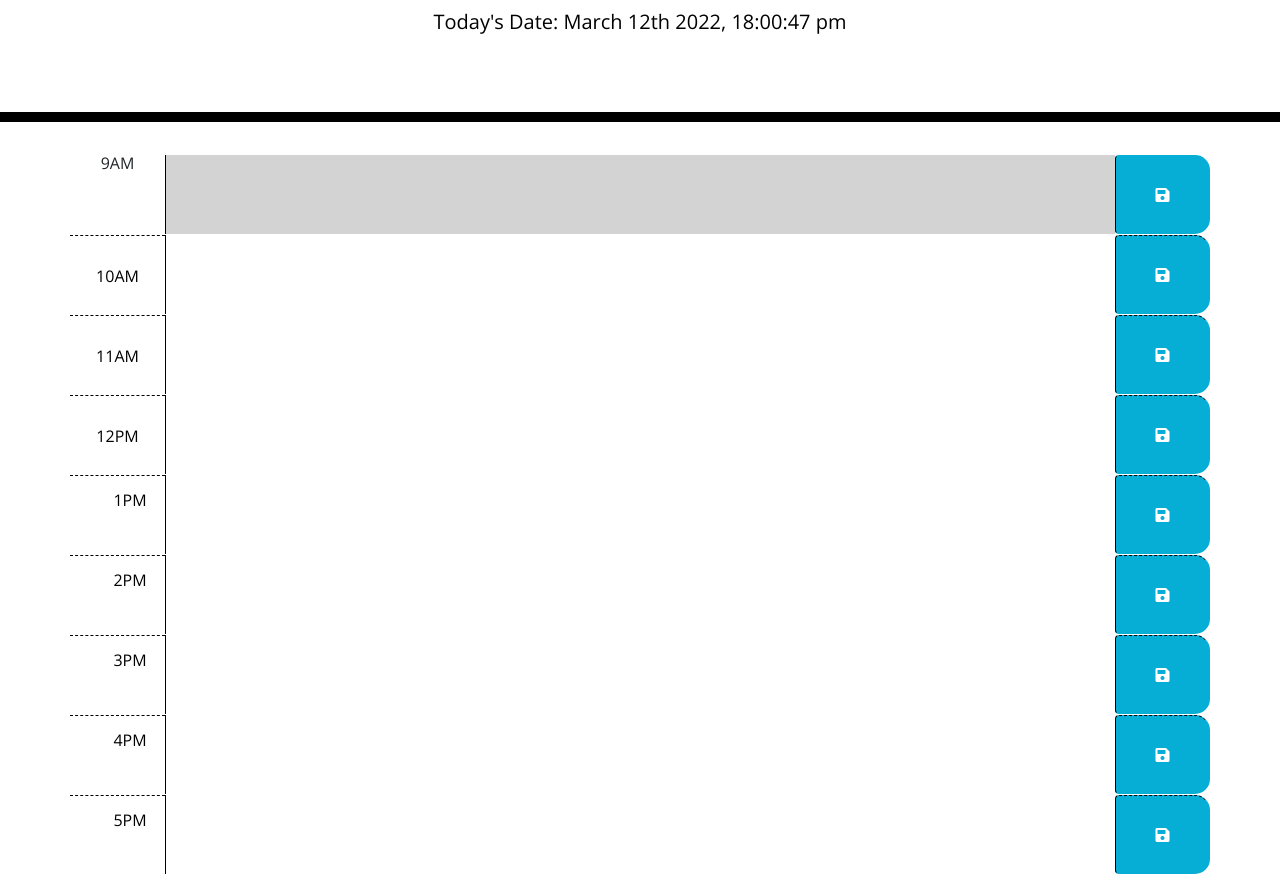
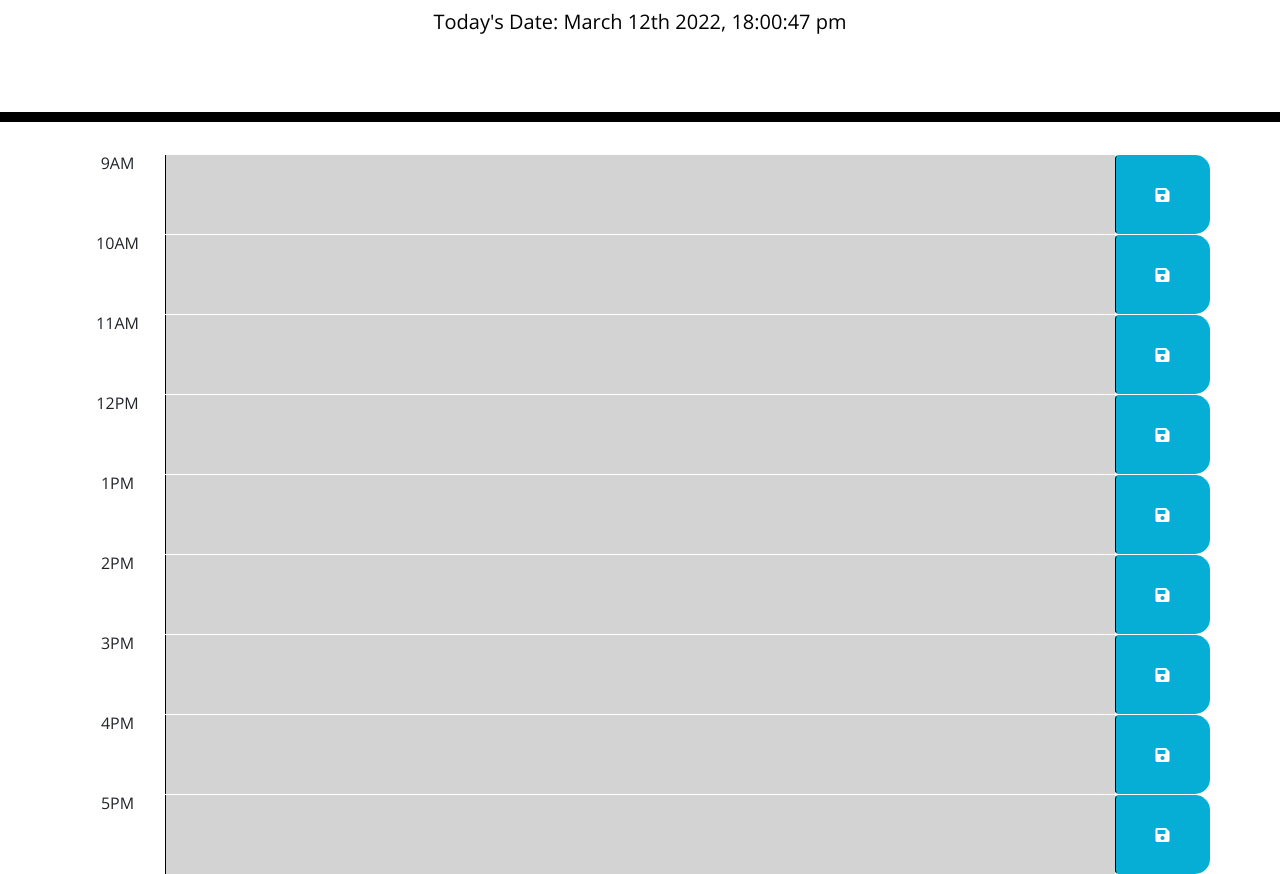
Before and after one commit to natalietriffo/WorkDay_Scheduler_HW, a plain HTML site: page index.html in a window 1280 px wide. Shown: the part 182-1056 px from the top of the page. Drawn offline with nearby package versions, Linux system fonts and the light colour scheme.

Commit message:
final changes 3/12

```diff
--- a/index.html
+++ b/index.html
@@ -30,92 +30,60 @@
     </header>
     <div class="container">
       <!-- Timeblocks go here -->
-    <!-- <div id= ="hour-9" class="row time-block">
-      <div class="col-md-1 hour"">
-      9AM -->
-      <!-- </div>
-      <textarea class="col-md-10 description">
-      </textarea>
-      <button class="btn saveBtn col-md-1 hour"><i class="fas fa-save"></i></button>
-    </div> -->
+
       <div class="row time-block">
         <div class="col-md-1">9AM</div>
-      <textarea id="9AM" class="col-md-10"></textarea>
-      <button data-value="9am" class="btn saveBtn col-md-1"><i class="fas fa-save"></i></button>
+        <textarea id="hour-9" class="col-md-10"></textarea>
+        <button data-value="hour-9" class="btn saveBtn col-md-1"><i class="fas fa-save"></i></button>
       </div>
 
-    <div id= ="hour-10" class="row time-block">
-      <div class="col-md-1 hour"">
-      10AM
-      </div>
-      <textarea class="col-md-10 description">
-      </textarea>
-      <button class="btn saveBtn col-md-1 hour"><i class="fas fa-save"></i></button>
+      <div class="row time-block">
+        <div class="col-md-1">10AM</div>
+        <textarea id="hour-10" class="col-md-10"></textarea>
+        <button data-value="hour-10" class="btn saveBtn col-md-1"><i class="fas fa-save"></i></button>
       </div>
 
-    <div id= ="hour-11" class="row time-block">
-      <div class="col-md-1 hour"">
-      11AM
-      </div>
-      <textarea class="col-md-10 description">
-      </textarea>
-      <button class="btn saveBtn col-md-1 hour"><i class="fas fa-save"></i></button>
+      <div class="row time-block">
+        <div class="col-md-1">11AM</div>
+        <textarea id="hour-11" class="col-md-10"></textarea>
+        <button data-value="hour-11" class="btn saveBtn col-md-1"><i class="fas fa-save"></i></button>
       </div>
 
-    <div id= ="hour-12" class="row time-block">
-      <div class="col-md-1 hour"">
-      12PM
-      </div>
-      <textarea class="col-md-10 description">
-      </textarea>
-      <button class="btn saveBtn col-md-1 hour"><i class="fas fa-save"></i></button>
+      <div class="row time-block">
+        <div class="col-md-1">12PM</div>
+        <textarea id="hour-12" class="col-md-10"></textarea>
+        <button data-value="hour-12" class="btn saveBtn col-md-1"><i class="fas fa-save"></i></button>
       </div>
 
-    <div id= ="hour-13" class="row time-block">
-      <div class="col-md-1 hour"">
-      1PM
-      </div>
-      <textarea class="col-md-10 description">
-      </textarea>
-      <button class="btn saveBtn col-md-1 hour"><i class="fas fa-save"></i></button>
+      <div class="row time-block">
+      <div class="col-md-1">1PM</div>
+      <textarea id="hour-13" class="col-md-10"></textarea>
+      <button data-value="hour-13" class="btn saveBtn col-md-1"><i class="fas fa-save"></i></button>
     </div>
 
-    <div id= ="hour-14" class="row time-block">
-      <div class="col-md-1 hour"">
-      2PM
-      </div>
-      <textarea class="col-md-10 description">
-      </textarea>
-      <button class="btn saveBtn col-md-1 hour"><i class="fas fa-save"></i></button>
+    <div class="row time-block">
+      <div class="col-md-1">2PM</div>
+      <textarea id="hour-14" class="col-md-10"></textarea>
+      <button data-value="hour-14" class="btn saveBtn col-md-1"><i class="fas fa-save"></i></button>
     </div>
 
-    <div id= ="hour-15" class="row time-block">
-      <div class="col-md-1 hour"">
-      3PM
-      </div>
-      <textarea class="col-md-10 description">
-      </textarea>
-      <button class="btn saveBtn col-md-1 hour"><i class="fas fa-save"></i></button>
+    <div class="row time-block">
+      <div class="col-md-1">3PM</div>
+      <textarea id="hour-15" class="col-md-10"></textarea>
+      <button data-value="hour-15" class="btn saveBtn col-md-1"><i class="fas fa-save"></i></button>
     </div>
 
-    <div id= ="hour-16" class="row time-block">
-      <div class="col-md-1 hour"">
-      4PM
-      </div>
-      <textarea class="col-md-10 description">
-      </textarea>
-      <button class="btn saveBtn col-md-1 hour"><i class="fas fa-save"></i></button>
+    <div class="row time-block">
+      <div class="col-md-1">4PM</div>
+      <textarea id="hour-16" class="col-md-10"></textarea>
+      <button data-value="hour-16" class="btn saveBtn col-md-1"><i class="fas fa-save"></i></button>
     </div>
 
-    <div id= ="hour-17" class="row time-block">
-      <div class="col-md-1 hour"">
-      5PM
+    <div class="row time-block">
+      <div class="col-md-1">5PM</div>
+      <textarea id="hour-17" class="col-md-10"></textarea>
+      <button data-value="hour-17" class="btn saveBtn col-md-1"><i class="fas fa-save"></i></button>
     </div>
-      <textarea class="col-md-10 description">
-      </textarea>
-      <button class="btn saveBtn col-md-1 hour"><i class="fas fa-save"></i></button>
-    </div>
-
 
 
 
--- a/javascript/script.js
+++ b/javascript/script.js
@@ -1,42 +1,44 @@
-$(document).ready(function(){
+$(document).ready(function () {
     var currentTime = moment().format("MMMM Do YYYY, H:mm:ss a");
     var currentHour = moment().hour();
     var currentDay = moment().format("MMMM Do, YYYY");
-
+    console.log(currentHour)
+    console.log(currentTime)
+    console.log(currentDay)
     currentDay = moment().format("MMMM Do YYYY, H:mm:ss a");
     $("#currentDay").text("Today's Date: " + currentDay)
 
-$(".saveBtn").on("click", function() {
-var textArea = $(this).attr('data-value');
-var userInput = $(textArea).val();
-localStorage.setItem("#" + textArea, userInput);
-console.log(textArea)
+    $(".saveBtn").on("click", function () {
+        var timeBlock = $(this).attr('data-value');
+        var userInput = $("#" + timeBlock).val();
+        localStorage.setItem("#" + timeBlock, userInput);
+        console.log(timeBlock)
         console.log(userInput)
     });
+    let Time = ["#hour-9", "#hour-10", "#hour-11", "#hour-12", "#hour-13", "#hour-14", "#hour-15", "#hour-16", "#hour-17"];
+    let milTime = [9, 10, 11, 12, 13, 14, 15, 16, 17]
 
-let timeBlock = ["#9AM", "#10AM","#11AM","#12PM","#1PM","#2PM","#3PM","#4PM","#5PM"];
-let milTime = [9,10,11,12,13,14,15,16,17]
+    for (let i = 0; i < Time.length; i++) {
 
-for (let i = 0; i < timeBlock.length; i++) {
-    savedEvent = $(".saved-event");
-
-    if (localStorage.getItem(timeBlock[i])) {
-        $(timeBlock[i]).val(localStorage.getItem(timeBlock[i]))
-    };
+        if (localStorage.getItem(Time[i])) {
+            $(Time[i]).val(localStorage.getItem(Time[i]))
         };
 
-function hourStyle() {
+    };
+
+
+    function colorChanger() {
         var currentHour = moment().hour();
-    for (let i=0; i< timeBlock.length; i++)
+        for (let i = 0; i < Time.length; i++)
 
-    if (milTime[i] ===currentHour) {
-        $(timeBlock[i]).addClass("present");
+            if (milTime[i] === currentHour) {
+                $(Time[i]).addClass("present");
             }
             else if (milTime[i] >= currentHour) {
-          $(timeBlock[i]).addClass("future");
+                $(Time[i]).addClass("future");
             } else {
-          $(timeBlock[i]).addClass("past")
+                $(Time[i]).addClass("past")
             };
     }
-hourStyle();
+    colorChanger();
 })
```
Lines whose indentation alone changed are shown as unchanged.
